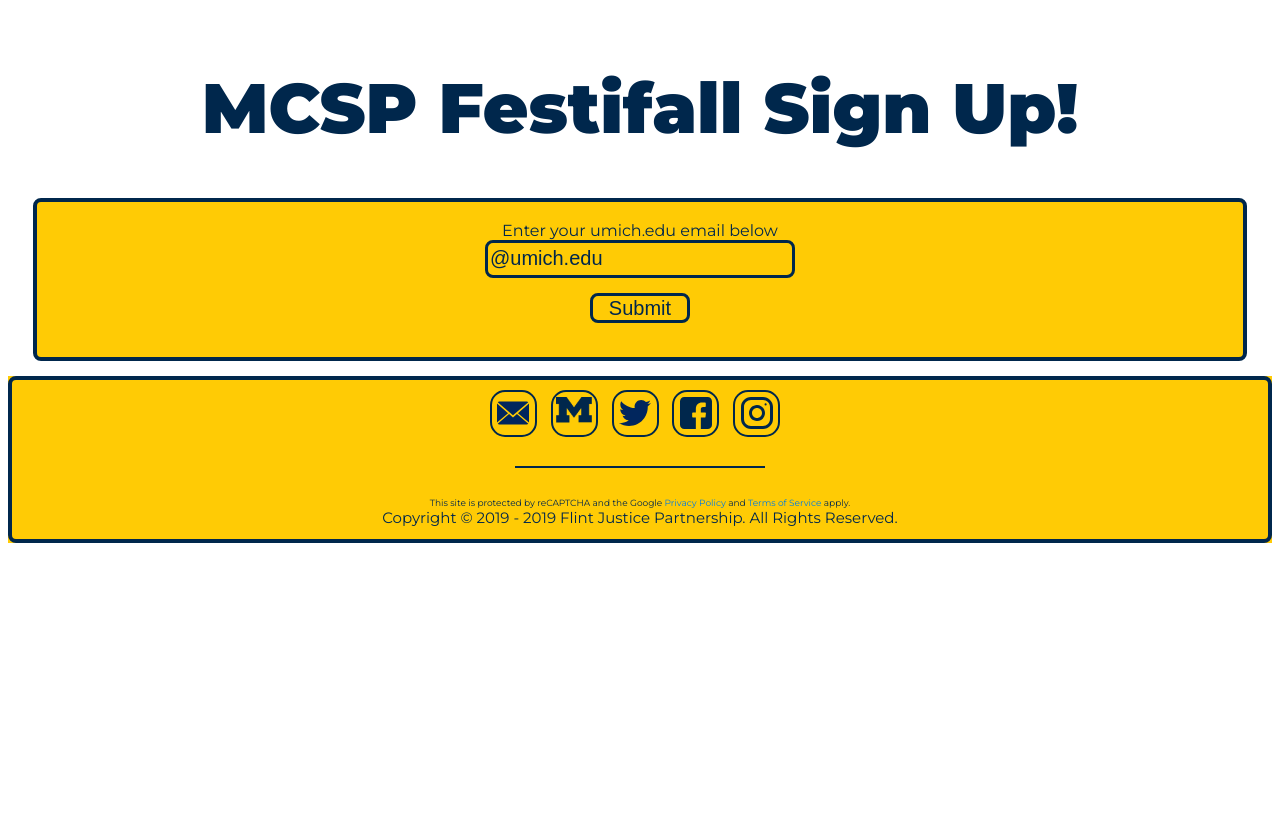
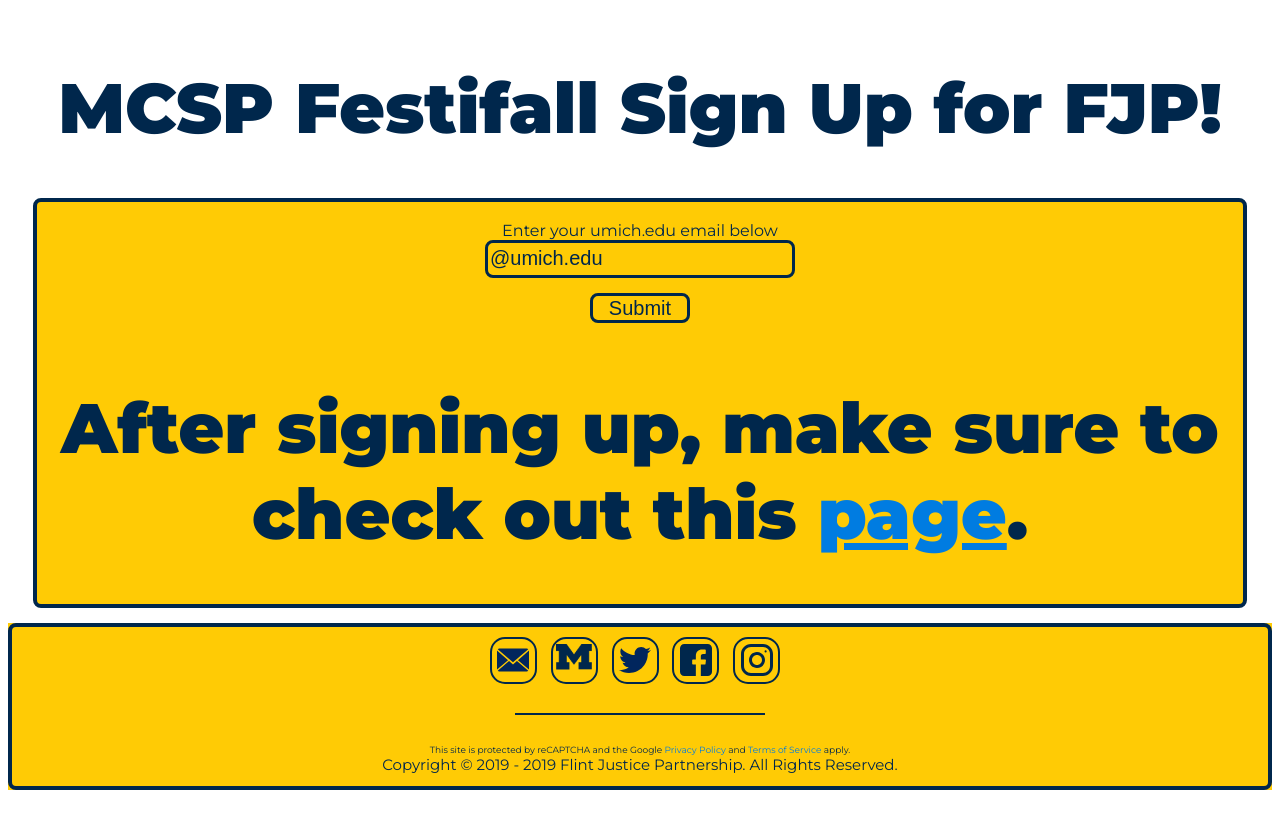
Before and after one commit to umichfjp/umichfjp.github.io, a Jekyll site: the page built from pages/mcsp_festifall_19.html, in a window 1280 px wide. Shown: the top 829 px of the page. Built offline with Jekyll 4.4.1, drawn with Linux system fonts in a browser that asks for light colours.

Commit message:
Update mcsp_festifall_19.html

```diff
--- a/pages/mcsp_festifall_19.html
+++ b/pages/mcsp_festifall_19.html
@@ -7,7 +7,7 @@ title: Flint Justice Partnership Official Website
     <div class="grid">
 
       <div class="text">
-        <center><h1>MCSP Festifall Sign Up!</h1>
+        <center><h1>MCSP Festifall Sign Up for FJP!</h1>
         <div class="container">
           <script type="text/javascript">var submitted=false;</script>
           <br /><iframe name="hidden_iframe" id="hidden_iframe" style="display:none;" onload="if(submitted)  {window.location='https://umichfjp.github.io/pages/mcsp_festifall_19';}"></iframe>
@@ -16,7 +16,8 @@ title: Flint Justice Partnership Official Website
               <br /><input class="entry" type="email" name="entry.1957990408" placeholder="uniqname@umich.edu" value="@umich.edu" maxlength="18" minlength="13" name="email_address" type="text" required pattern="[a-z]+@umich.edu" />
               <input type="hidden" name="recaptcha_response" id="recaptchaResponse">
               <br /><input class="submit" type="submit" value="Submit"/>
-            </center></form><br />
+            </form><br />
+            <h1>After signing up, make sure to check out this <a href="https://umichfjp.github.io/pages/social">page</a>.</h1>
           </div>
         </center>
         </div>
```
